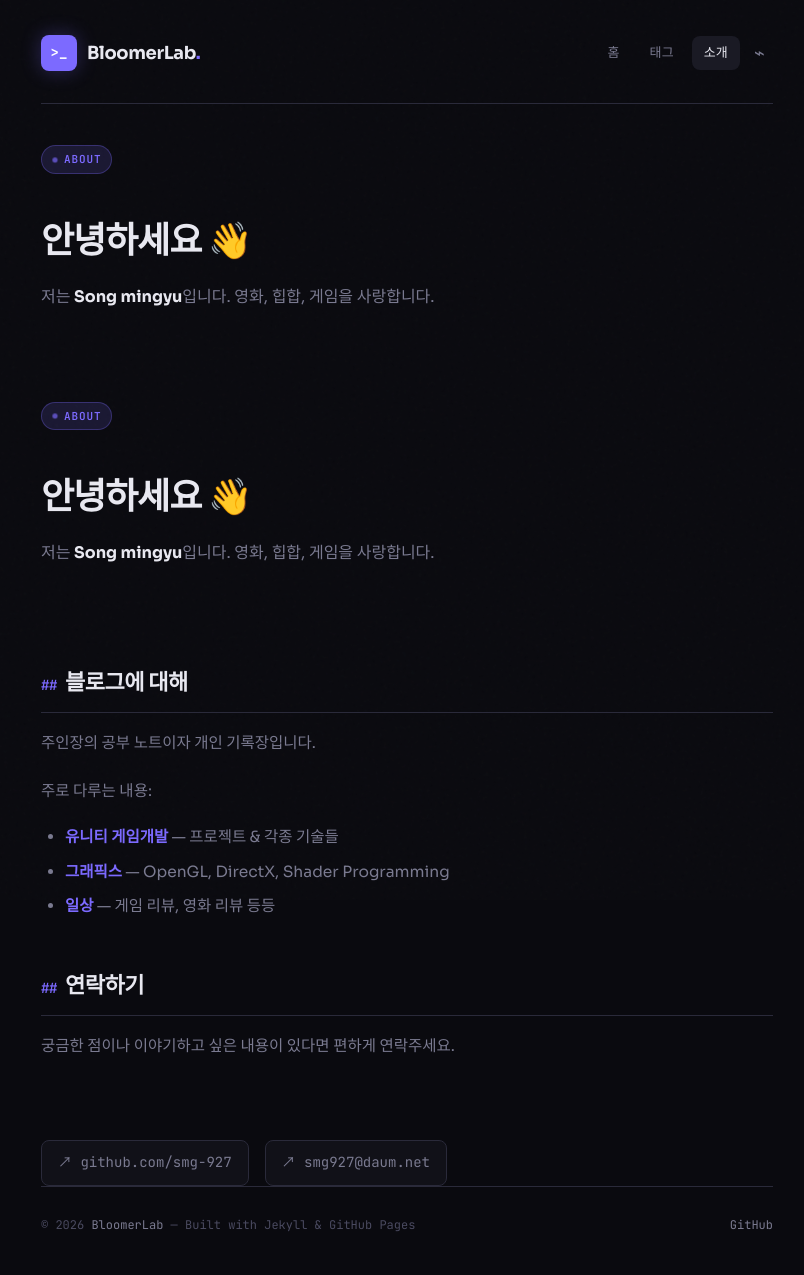
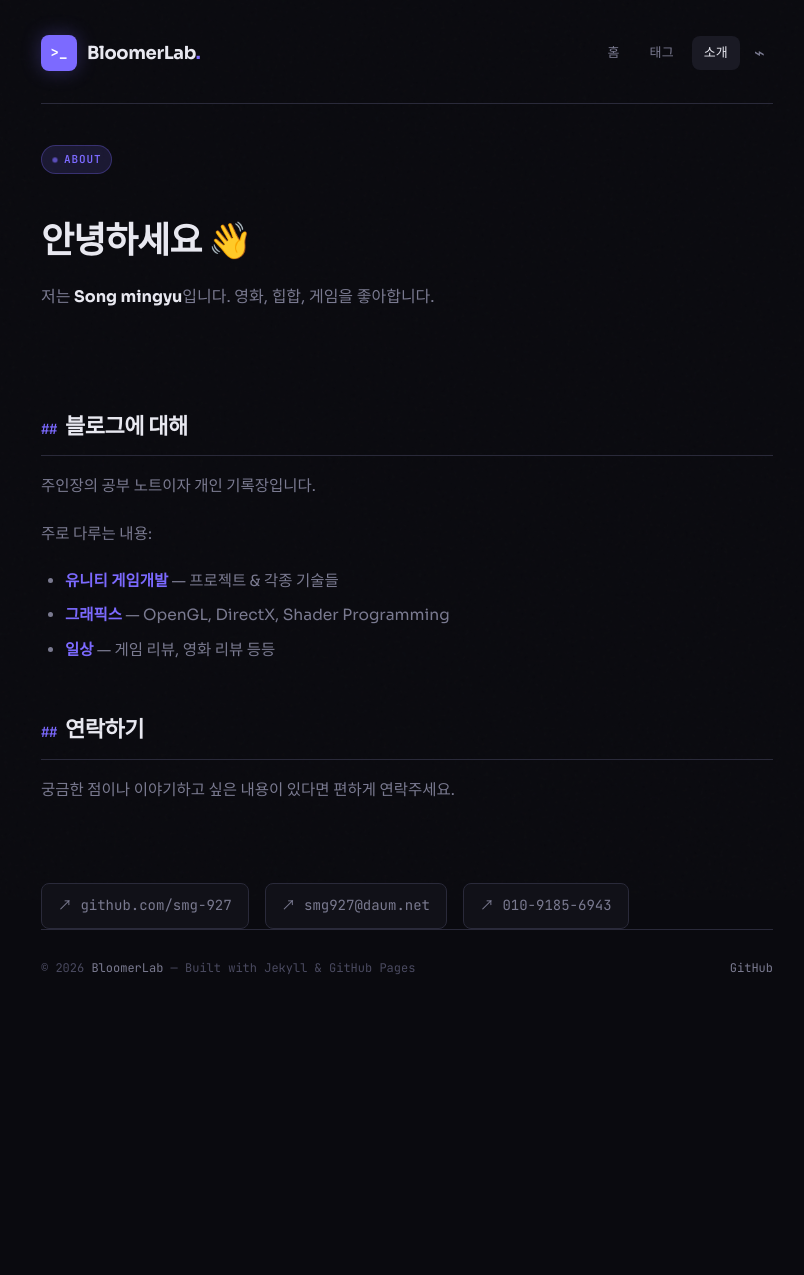
Before and after one commit to smg-927/smg-927.github.io, a Jekyll site: the page built from about.md, in a window 1280 px wide. Shown: the whole page, without its empty margins (233-1037 px from the left). Built offline with Jekyll 4.4.1, drawn with Linux system fonts in a browser that asks for light colours; after the commit the page ends 1019 px from its top, so only the background shows below that.

Commit message:
소개글 수정
22

```diff
--- a/about.md
+++ b/about.md
@@ -7,13 +7,7 @@ permalink: /about/
 <div style="padding: 40px 0 48px;">
   <div class="hero-tag">About</div>
   <h1 style="font-size: clamp(24px, 4vw, 36px); font-weight: 700; letter-spacing: -0.03em; margin: 16px 0 12px;">안녕하세요 👋</h1>
-  <p style="font-size: 16px; color: var(--text-muted); line-height: 1.8; max-width: 540px;">저는 <strong style="color: var(--text);">{{ site.author }}</strong>입니다. 영화, 힙합, 게임을 사랑합니다.</p>
-</div>
-
-<div style="padding: 40px 0 48px;">
-  <div class="hero-tag">About</div>
-  <h1 style="font-size: clamp(24px, 4vw, 36px); font-weight: 700; letter-spacing: -0.03em; margin: 16px 0 12px;">안녕하세요 👋</h1>
-  <p style="font-size: 16px; color: var(--text-muted); line-height: 1.8; max-width: 540px;">저는 <strong style="color: var(--text);">{{ site.author }}</strong>입니다. 영화, 힙합, 게임을 사랑합니다.</p>
+  <p style="font-size: 16px; color: var(--text-muted); line-height: 1.8; max-width: 540px;">저는 <strong style="color: var(--text);">{{ site.author }}</strong>입니다. 영화, 힙합, 게임을 좋아합니다.</p>
 </div>
 
 <div class="prose">
@@ -41,4 +35,7 @@ permalink: /about/
       ↗ {{ site.email }}
     </a>
   {% endif %}
+  <a href="tel:01091856943" style="font-size: 14px; font-family: var(--font-mono); color: var(--text-muted); text-decoration: none; display: flex; align-items: center; gap: 6px; padding: 10px 16px; background: var(--bg-2); border: 1px solid var(--border); border-radius: var(--radius); transition: all 0.2s;" onmouseover="this.style.borderColor='rgba(124,106,255,0.4)';this.style.color='var(--accent)'" onmouseout="this.style.borderColor='var(--border)';this.style.color='var(--text-muted)'">
+    ↗ 010-9185-6943
+  </a>
 </div>
--- a/index.html
+++ b/index.html
@@ -5,8 +5,8 @@ layout: default
 <!-- Hero -->
 <section class="hero">
   <div class="hero-tag">최신 업데이트</div>
-  <h1>게임 개발자 송민규의 개인 블로그<br>
-  <p>#Unity #DirectX #Unreal + #약간의 드립욕심</p>
+  <h1>smg927의 개인 블로그<br>
+  <p>#Unity #DirectX #Unreal..... + 약간의 드립욕심</p>
 </section>
 
 <!-- Recent Posts -->
```
